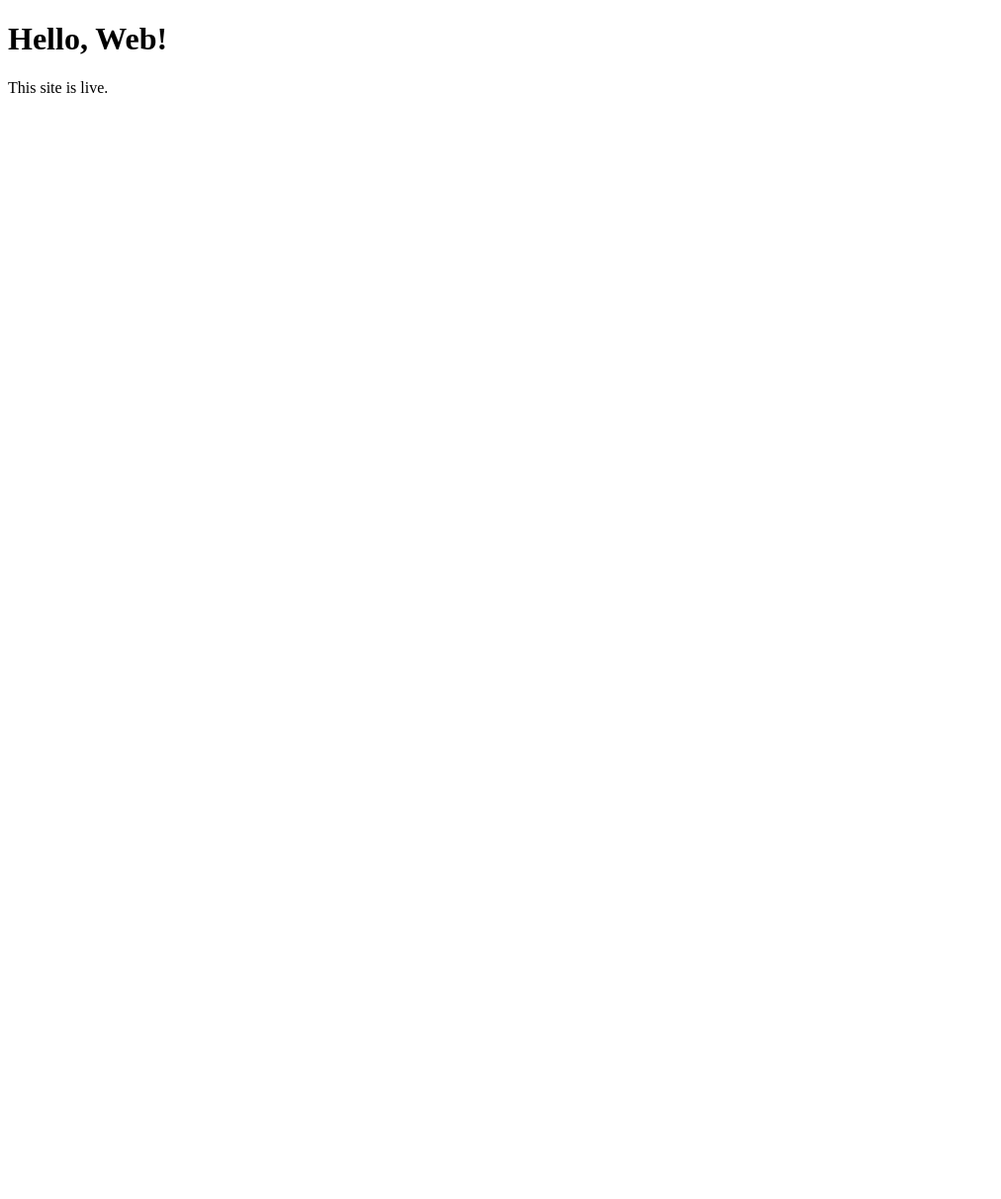
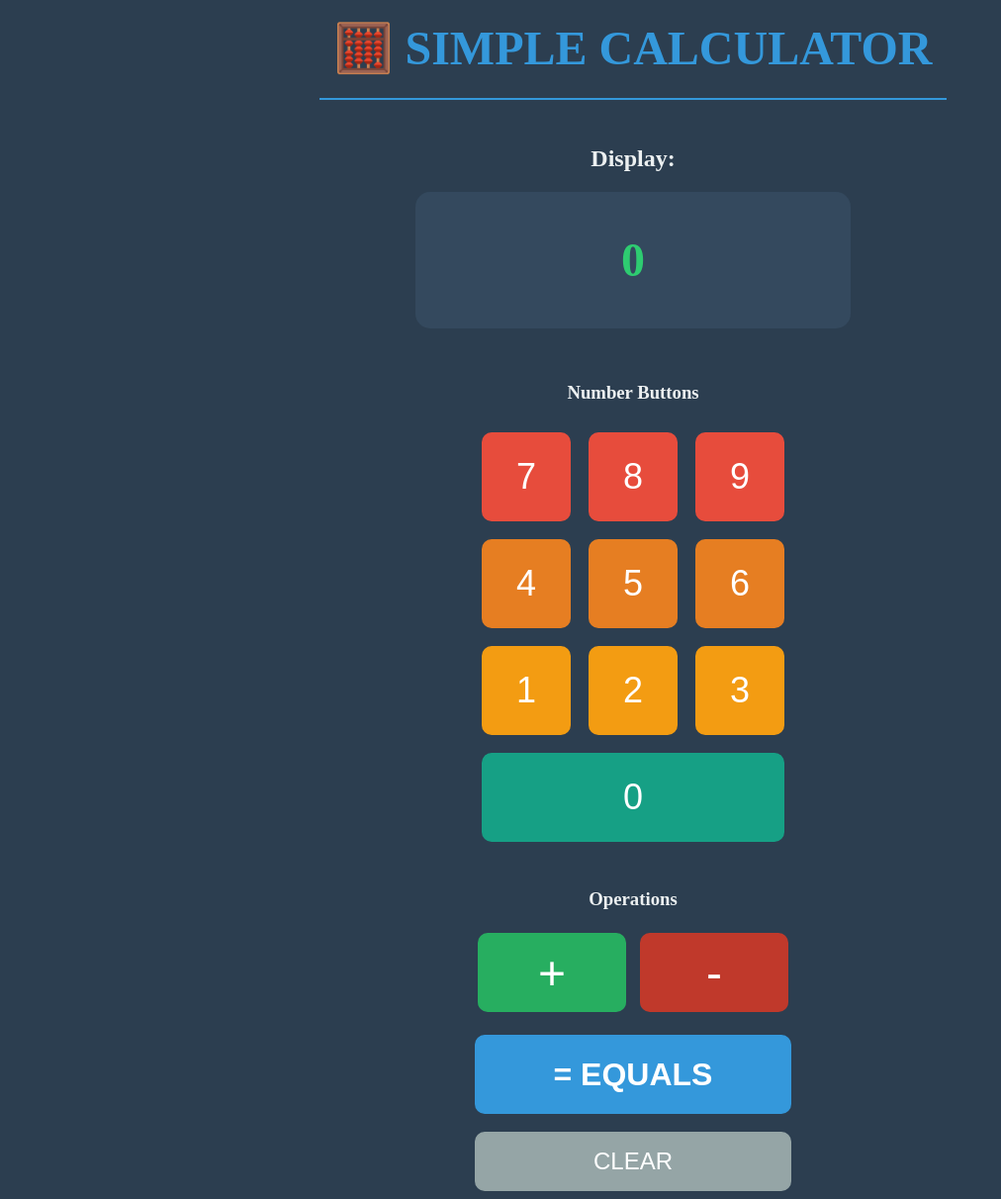
Before and after one commit to JzncXD/web-demo, a plain HTML site: page index.html in a window 1280 px wide. Shown: the whole page at 99% size, without its empty margins (0-1012 px from the left). Before the commit the page ends 800 px from the top, so only its background shows below. Drawn offline with Linux system fonts and the light colour scheme.

Commit message:
Update index.html

```diff
--- a/index.html
+++ b/index.html
@@ -1,10 +1,113 @@
 <!DOCTYPE html>
 <html>
   <head>
-    <title>My First Website </title>
+    <title>Simple Calculator</title>
   </head>
-  <body>
-    <h1>Hello, Web!</h1>
-    <p>This site is live.</p>
+  <body bgcolor="#2c3e50" text="#ffffff">
+
+    <center>
+      <h1><font color="#3498db" size="7">🧮 SIMPLE CALCULATOR</font></h1>
+      <hr width="50%" color="#3498db">
+
+      <br>
+
+      <h2><font color="#ecf0f1">Display:</font></h2>
+      <div style="background:#34495e;padding:20px;border-radius:15px;width:400px;margin:auto;">
+        <h1><font color="#2ecc71" size="8" id="display">0</font></h1>
+      </div>
+
+      <br><br>
+
+      <h3><font color="#ecf0f1">Number Buttons</font></h3>
+      <table cellpadding="8">
+        <tr>
+          <td><button onclick="addNumber(7)" style="width:90px;height:90px;font-size:36px;background:#e74c3c;color:white;border:none;border-radius:10px;cursor:pointer;">7</button></td>
+          <td><button onclick="addNumber(8)" style="width:90px;height:90px;font-size:36px;background:#e74c3c;color:white;border:none;border-radius:10px;cursor:pointer;">8</button></td>
+          <td><button onclick="addNumber(9)" style="width:90px;height:90px;font-size:36px;background:#e74c3c;color:white;border:none;border-radius:10px;cursor:pointer;">9</button></td>
+        </tr>
+        <tr>
+          <td><button onclick="addNumber(4)" style="width:90px;height:90px;font-size:36px;background:#e67e22;color:white;border:none;border-radius:10px;cursor:pointer;">4</button></td>
+          <td><button onclick="addNumber(5)" style="width:90px;height:90px;font-size:36px;background:#e67e22;color:white;border:none;border-radius:10px;cursor:pointer;">5</button></td>
+          <td><button onclick="addNumber(6)" style="width:90px;height:90px;font-size:36px;background:#e67e22;color:white;border:none;border-radius:10px;cursor:pointer;">6</button></td>
+        </tr>
+        <tr>
+          <td><button onclick="addNumber(1)" style="width:90px;height:90px;font-size:36px;background:#f39c12;color:white;border:none;border-radius:10px;cursor:pointer;">1</button></td>
+          <td><button onclick="addNumber(2)" style="width:90px;height:90px;font-size:36px;background:#f39c12;color:white;border:none;border-radius:10px;cursor:pointer;">2</button></td>
+          <td><button onclick="addNumber(3)" style="width:90px;height:90px;font-size:36px;background:#f39c12;color:white;border:none;border-radius:10px;cursor:pointer;">3</button></td>
+        </tr>
+        <tr>
+          <td colspan="3"><button onclick="addNumber(0)" style="width:100%;height:90px;font-size:36px;background:#16a085;color:white;border:none;border-radius:10px;cursor:pointer;">0</button></td>
+        </tr>
+      </table>
+
+      <br>
+
+      <h3><font color="#ecf0f1">Operations</font></h3>
+      <button onclick="setOperation('+')" style="width:150px;height:80px;font-size:48px;background:#27ae60;color:white;border:none;border-radius:10px;cursor:pointer;margin:5px;">+</button>
+      <button onclick="setOperation('-')" style="width:150px;height:80px;font-size:48px;background:#c0392b;color:white;border:none;border-radius:10px;cursor:pointer;margin:5px;">-</button>
+
+      <br><br>
+
+      <button onclick="calculate()" style="width:320px;height:80px;font-size:32px;background:#3498db;color:white;border:none;border-radius:10px;cursor:pointer;font-weight:bold;">= EQUALS</button>
+
+      <br><br>
+
+      <button onclick="clear()" style="width:320px;height:60px;font-size:24px;background:#95a5a6;color:white;border:none;border-radius:10px;cursor:pointer;">CLEAR</button>
+
+    </center>
+
+    <script>
+      let display = '0';
+      let firstNumber = 0;
+      let operation = null;
+      let newNumber = true;
+
+      function addNumber(num) {
+        if (newNumber) {
+          display = num.toString();
+          newNumber = false;
+        } else {
+          display = display + num.toString();
+        }
+        updateDisplay();
+      }
+
+      function setOperation(op) {
+        firstNumber = parseFloat(display);
+        operation = op;
+        newNumber = true;
+      }
+
+      function calculate() {
+        if (operation === null) return;
+
+        let secondNumber = parseFloat(display);
+        let result = 0;
+
+        if (operation === '+') {
+          result = firstNumber + secondNumber;
+        } else if (operation === '-') {
+          result = firstNumber - secondNumber;
+        }
+
+        display = result.toString();
+        updateDisplay();
+        operation = null;
+        newNumber = true;
+      }
+
+      function clear() {
+        display = '0';
+        firstNumber = 0;
+        operation = null;
+        newNumber = true;
+        updateDisplay();
+      }
+
+      function updateDisplay() {
+        document.getElementById('display').innerText = display;
+      }
+    </script>
+
   </body>
 </html>
```
